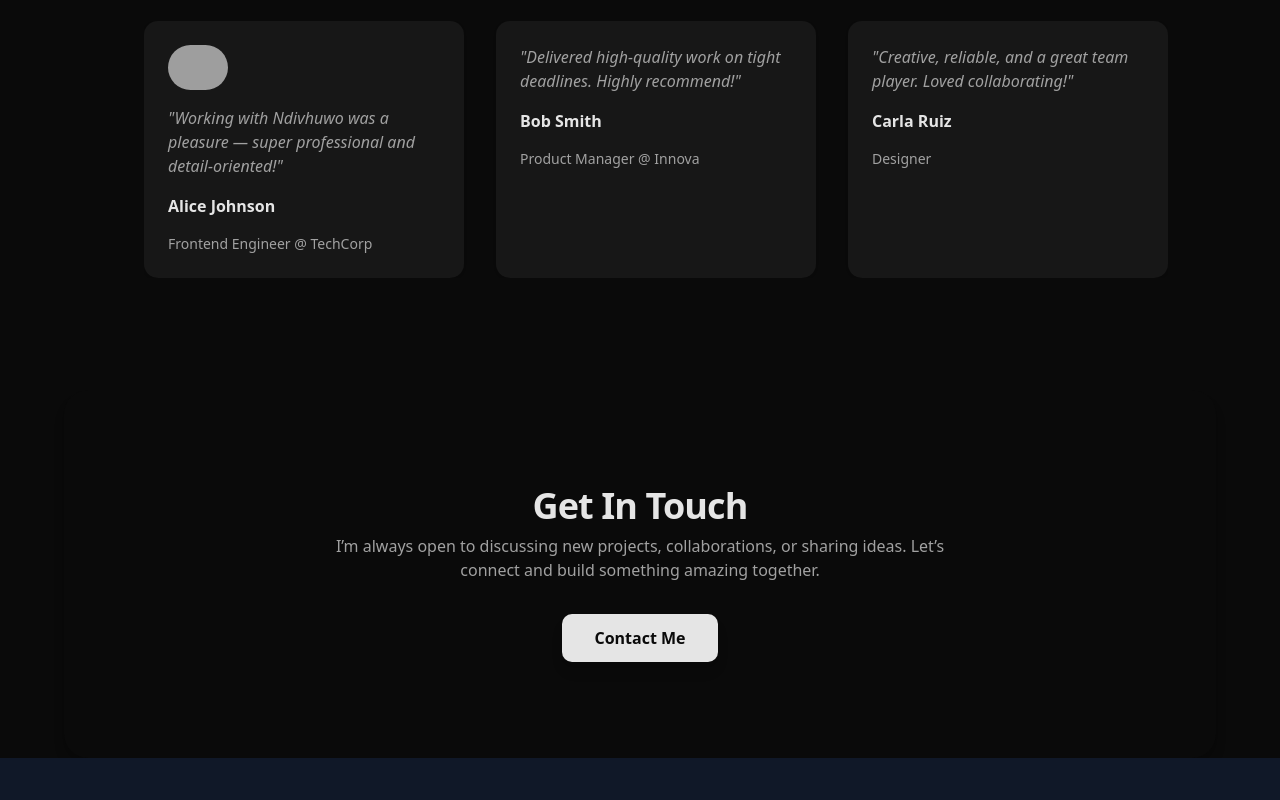
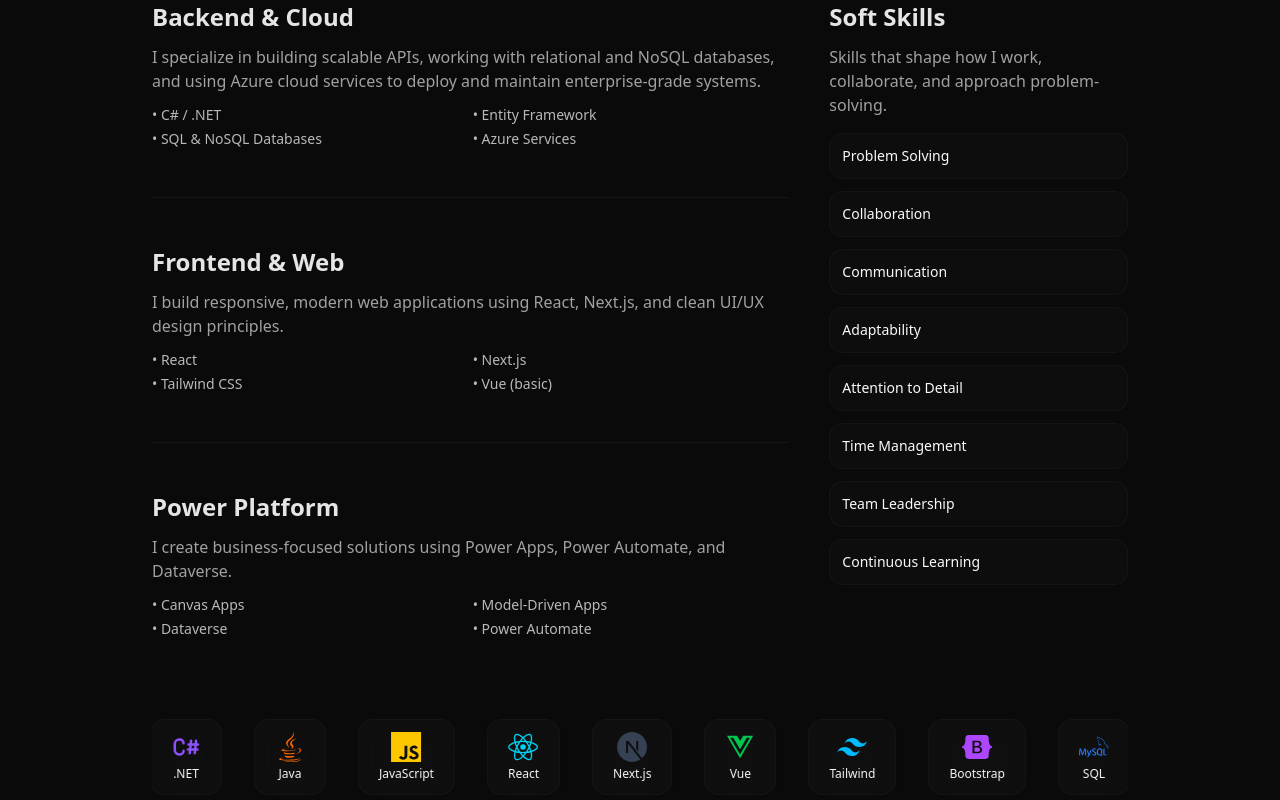
Before and after one commit to 23026475/N-Neswiswi, a Next.js app in the folder ndivhuwo-portfolio/: page / in a window 1280 px wide. Shown: the part 1140-1940 px from the top of the page. Built offline with nearby package versions, Linux system fonts and the light colour scheme; no server answers; grey boxes are pictures that could not be loaded.

Commit message:
Implement SkillsPreview and FunFactsPreview sections with responsive layout

```diff
--- /dev/null
+++ b/ndivhuwo-portfolio/components/FunFactsPreview.tsx
@@ -0,0 +1,19 @@
+"use client";
+import { motion } from "framer-motion";
+
+export default function FunFactsPreview() {
+  return (
+    <section className="bg-card/50 rounded-3xl p-8 md:p-12 shadow-lg">
+      <motion.div initial={{ opacity: 0, y: 20 }} whileInView={{ opacity: 1, y: 0 }} viewport={{ once: true }}>
+        <h2 className="text-3xl font-bold text-primary mb-4">Fun Facts</h2>
+        <p className="text-muted-foreground mb-6">Some things I enjoy outside of coding.</p>
+        <div className="grid grid-cols-2 md:grid-cols-4 gap-6">
+          <div className="bg-background/30 p-4 rounded-xl shadow text-center">Crocheting</div>
+          <div className="bg-background/30 p-4 rounded-xl shadow text-center">Cooking</div>
+          <div className="bg-background/30 p-4 rounded-xl shadow text-center">Woodwork</div>
+          <div className="bg-background/30 p-4 rounded-xl shadow text-center">Food Exploring</div>
+        </div>
+      </motion.div>
+    </section>
+  );
+}
--- /dev/null
+++ b/ndivhuwo-portfolio/components/SkillsPreview.tsx
@@ -0,0 +1,183 @@
+"use client";
+
+import { motion } from "framer-motion";
+import Image from "next/image";
+import { Card, CardContent } from "@/components/ui/card";
+
+// Icons
+import {
+  SiReact,
+  SiNextdotjs,
+  SiTailwindcss,
+  SiJavascript,
+  SiMysql,
+  SiMongodb,
+  SiFirebase,
+  SiBootstrap,
+  SiFigma,
+  SiFramer,
+  SiSupabase,
+  SiJira,
+} from "react-icons/si";
+import { TbBrandCSharp } from "react-icons/tb";
+import { FaJava, FaVuejs } from "react-icons/fa6";
+import { VscAzure } from "react-icons/vsc";
+
+import d365Icon from "@/public/media/icons/d365.jpg";
+import powerAppsIcon from "@/public/media/icons/powerappsIcon.jpg";
+import powerAutoIcon from "@/public/media/icons/powerautoIcon.jpg";
+import powerBIIcon from "@/public/media/icons/PowerbiIcon.jpg";
+
+// ================= TECH STACK =================
+const techStack = [
+  { name: "C#", icon: <TbBrandCSharp className="text-violet-500 text-3xl" /> },
+  { name: ".NET", icon: <TbBrandCSharp className="text-violet-500 text-3xl" /> },
+  { name: "Java", icon: <FaJava className="text-orange-500 text-3xl" /> },
+  { name: "JavaScript", icon: <SiJavascript className="text-yellow-400 text-3xl" /> },
+  { name: "React", icon: <SiReact className="text-cyan-400 text-3xl" /> },
+  { name: "Next.js", icon: <SiNextdotjs className="text-gray-700 text-3xl" /> },
+  { name: "Vue", icon: <FaVuejs className="text-green-500 text-3xl" /> },
+  { name: "Tailwind", icon: <SiTailwindcss className="text-sky-400 text-3xl" /> },
+  { name: "Bootstrap", icon: <SiBootstrap className="text-purple-500 text-3xl" /> },
+  { name: "SQL", icon: <SiMysql className="text-blue-500 text-3xl" /> },
+  { name: "MongoDB", icon: <SiMongodb className="text-green-500 text-3xl" /> },
+  { name: "Firebase", icon: <SiFirebase className="text-yellow-400 text-3xl" /> },
+  { name: "Supabase", icon: <SiSupabase className="text-emerald-500 text-3xl" /> },
+  { name: "Power Apps", icon: <Image src={powerAppsIcon} alt="PA" width={30} height={30} /> },
+  { name: "Power Automate", icon: <Image src={powerAutoIcon} alt="PAuto" width={30} height={30} /> },
+  { name: "Power BI", icon: <Image src={powerBIIcon} alt="PBI" width={30} height={30} /> },
+  { name: "Dynamics 365", icon: <Image src={d365Icon} alt="D365" width={30} height={30} /> },
+  { name: "Azure", icon: <VscAzure className="text-sky-500 text-3xl" /> },
+  { name: "Jira", icon: <SiJira className="text-blue-500 text-3xl" /> },
+];
+
+// ================= SOFT SKILLS =================
+const softSkills = [
+  "Problem Solving",
+  "Collaboration",
+  "Communication",
+  "Adaptability",
+  "Attention to Detail",
+  "Time Management",
+  "Team Leadership",
+  "Continuous Learning",
+];
+
+export default function SkillsPreview() {
+  return (
+    <section className="relative py-24 px-6 md:px-12 max-w-7xl mx-auto overflow-hidden">
+      {/* TITLE */}
+      <motion.div
+        initial={{ opacity: 0, y: 20 }}
+        whileInView={{ opacity: 1, y: 0 }}
+        viewport={{ once: true }}
+        className="text-center mb-16"
+      >
+        <h2 className="text-4xl font-bold text-primary tracking-tight">
+          Skills & Capabilities
+        </h2>
+        <p className="text-muted-foreground max-w-2xl mx-auto mt-3">
+          A concise overview of my backend, frontend, cloud, and Power Platform experience — along with the soft skills that shape how I work.
+        </p>
+      </motion.div>
+
+      {/* 2-COLUMN STRUCTURE */}
+      <div className="grid grid-cols-1 md:grid-cols-3 gap-10">
+        {/* LEFT COLUMN */}
+        <div className="md:col-span-2 flex flex-col gap-12">
+
+          {/* BACKEND & CLOUD */}
+          <div>
+            <h3 className="text-2xl font-semibold text-primary mb-3">Backend & Cloud</h3>
+            <p className="text-muted-foreground mb-3">
+              I specialize in building scalable APIs, working with relational and NoSQL databases,
+              and using Azure cloud services to deploy and maintain enterprise-grade systems.
+            </p>
+            <ul className="text-sm text-primary/80 grid grid-cols-2 gap-1">
+              <li>• C# / .NET</li>
+              <li>• Entity Framework</li>
+              <li>• SQL & NoSQL Databases</li>
+              <li>• Azure Services</li>
+            </ul>
+          </div>
+
+          <hr className="border-border/40" />
+
+          {/* FRONTEND */}
+          <div>
+            <h3 className="text-2xl font-semibold text-primary mb-3">Frontend & Web</h3>
+            <p className="text-muted-foreground mb-3">
+              I build responsive, modern web applications using React, Next.js, and clean UI/UX design principles.
+            </p>
+            <ul className="text-sm text-primary/80 grid grid-cols-2 gap-1">
+              <li>• React</li>
+              <li>• Next.js</li>
+              <li>• Tailwind CSS</li>
+              <li>• Vue (basic)</li>
+            </ul>
+          </div>
+
+          <hr className="border-border/40" />
+
+          {/* POWER PLATFORM */}
+          <div>
+            <h3 className="text-2xl font-semibold text-primary mb-3">Power Platform</h3>
+            <p className="text-muted-foreground mb-3">
+              I create business-focused solutions using Power Apps, Power Automate, and Dataverse.
+            </p>
+            <ul className="text-sm text-primary/80 grid grid-cols-2 gap-1">
+              <li>• Canvas Apps</li>
+              <li>• Model-Driven Apps</li>
+              <li>• Dataverse</li>
+              <li>• Power Automate</li>
+            </ul>
+          </div>
+        </div>
+
+        {/* RIGHT COLUMN — SOFT SKILLS */}
+        <div>
+          <h3 className="text-2xl font-semibold text-primary mb-3">Soft Skills</h3>
+          <p className="text-muted-foreground mb-4">
+            Skills that shape how I work, collaborate, and approach problem-solving.
+          </p>
+
+          <div className="grid grid-cols-1 gap-3">
+            {softSkills.map((skill, i) => (
+              <div
+                key={i}
+                className="p-3 rounded-xl bg-card/70 dark:bg-card/30 border border-border/30 text-sm"
+              >
+                {skill}
+              </div>
+            ))}
+          </div>
+        </div>
+      </div>
+
+      {/* TECH STACK SLIDER */}
+      <div className="mt-20 relative overflow-hidden">
+        <div className="flex animate-scroll gap-8 whitespace-nowrap items-center">
+          {techStack.concat(techStack).map((tech, i) => (
+            <div
+              key={i}
+              className="flex flex-col items-center px-5 py-3 rounded-xl bg-card/70 dark:bg-card/40 border border-border/30 backdrop-blur-md transition hover:scale-105"
+            >
+              <div>{tech.icon}</div>
+              <p className="text-xs mt-1 font-medium">{tech.name}</p>
+            </div>
+          ))}
+        </div>
+
+        <style jsx>{`
+          @keyframes scroll {
+            0% { transform: translateX(0); }
+            100% { transform: translateX(-50%); }
+          }
+          .animate-scroll {
+            animation: scroll 28s linear infinite;
+          }
+        `}</style>
+      </div>
+    </section>
+  );
+}
```
